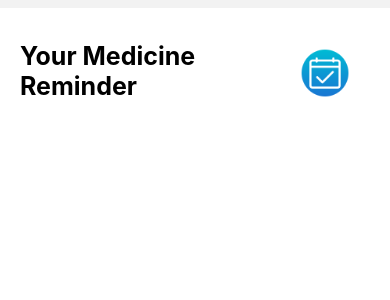
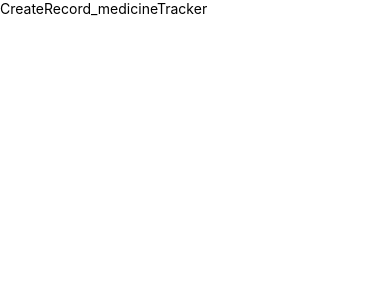
Before and after one commit to sadia-ahmmed/AgeWell-Frontend, a React Native app: screen /Home in a window 390 px wide. Shown: the top 300 px of the page. Built offline with nearby package versions, Linux system fonts and the light colour scheme.

Commit message:
Create record screen added

```diff
--- a/app/AppNavigator.js
+++ b/app/AppNavigator.js
@@ -1,6 +1,7 @@
 import React from 'react';
 import { createStackNavigator } from '@react-navigation/stack';
 import HomePage_MedicineTracker from './screens/homepage/HomePage_MedicineTracker';
+import CreateRecord_medicineTracker from './screens/add_medicine/CreateRecord_medicineTracker';
 const Stack = createStackNavigator();
 
 const AppNavigator = (props) => {
@@ -8,7 +9,8 @@ const AppNavigator = (props) => {
 
         <Stack.Navigator>
             <Stack.Screen name='Your Medicine Reminder' component={HomePage_MedicineTracker} options={{ headerShown: false }} />
-            {/* <Stack.Screen name='Home' component={Home} options={{ headerShown: false }} /> */}
+            <Stack.Screen name='Add a new medicine' component={CreateRecord_medicineTracker} />
+            {/* <Stack.Screen name='Home' component={HomePage_MedicineTracker} options={{ headerShown: false }} /> */}
         </Stack.Navigator>
 
 
--- a/app/screens/add_medicine/CreateRecord_MedicineTracker.js
+++ b/app/screens/add_medicine/CreateRecord_MedicineTracker.js
@@ -0,0 +1,12 @@
+import { StyleSheet, Text, View } from 'react-native'
+import React from 'react'
+
+export default function CreateRecord_medicineTracker() {
+  return (
+    <View>
+      <Text>CreateRecord_medicineTracker</Text>
+    </View>
+  )
+}
+
+const styles = StyleSheet.create({})
--- a/app/screens/homepage/HomePage_MedicineTracker.js
+++ b/app/screens/homepage/HomePage_MedicineTracker.js
@@ -1,23 +1,39 @@
-import { StyleSheet, Text, View, Image, TouchableOpacity } from 'react-native'
+import { StyleSheet, Text, View,Pressable, Image, TouchableOpacity, Modal } from 'react-native'
 import {calenderIcon} from '../../images/calendarIcon.png'
-import React from 'react'
+import React, { useState } from 'react'
+import CreateRecord_medicineTracker from '../add_medicine/CreateRecord_medicineTracker'
 
-export default function HomePage_MedicineTracker() {
-  const moveToAddNewMedicine = () => {
-    return
+export default function HomePage_MedicineTracker(props) {
+  const [modal, showModal] = useState(false)
+  const addNewMedicine = () => {
+    if (modal == false){
+      showModal(true)
+    }else
+      showModal(false)
+return
   }
+//   const [count, setCount] = useState(0);
+//   const onPress = () => setCount(prevCount => prevCount + 1);
   return (
     <View style= {styles.homepageBackground}>
       <View style= {styles.headline}>
         <Text style= {{flex:4, fontSize: 25,fontWeight: 'bold',}}>Your Medicine Reminder</Text>
+
+      <Modal
+      visible={addNewMedicine}
+
+      >
+      <CreateRecord_medicineTracker/>
+      </Modal>
+
         <View style={{flex:1, width: '100%', height:"100%"}}>
-        <TouchableOpacity onPress={() => this.moveToAddNewMedicine()}>
+        <TouchableOpacity onPress={() => props.navigation.navigate('Add a new medicine')}>
           <Image
           style= {styles.icon}
           source={require('../../images/calendarIcon.png')}
           />
-        </TouchableOpacity>
-
+       </TouchableOpacity>
+        {/* onPress = {() => props.navigation.navigate('CreateRecord')} */}
         </View>
       </View>
     </View>
@@ -43,6 +59,41 @@ const styles = StyleSheet.create({
       width: 50,
       height: 90,
       resizeMode: 'contain'
-    }
-
+    },
+    // centered_view: {
+    //   flex: 1,
+    //   justifyContent: 'center',
+    //   alignItems: 'center',
+    //   backgroundColor: '#00000099'
+    // },
+    // warning_modal: {
+    //   width: 320,
+    //   height: 600,
+    //   backgroundColor: '#ffffff',
+    //   borderWidth: 1,
+    //   borderColor: '#000',
+    //   borderRadius: 20,
+    // },
+    // warning_title: {
+    //   height: 50,
+    //   justifyContent: 'center',
+    //   alignItems: 'center',
+    //   backgroundColor: '#ff0',
+    //   borderTopRightRadius: 20,
+    //   borderTopLeftRadius: 20,
+    // },
+    // warning_body: {
+    //   height: 500,
+    //   justifyContent: 'center',
+    //   alignItems: 'center',
+    // },
+    // warning_button:{
+    //   flex:1,
+    //   backgroundColor:'#00ffff',
+    //   height:50,
+    //   justifyContent: 'center',
+    //   alignItems: 'center',
+    //   borderBottomLeftRadius:20,
+    //   borderBottomRightRadius:20,
+    // }
 })
--- a/package.json
+++ b/package.json
@@ -10,12 +10,15 @@
   },
   "dependencies": {
     "@react-native-masked-view/masked-view": "^0.2.9",
+    "@react-navigation/native": "^6.1.7",
     "@react-navigation/stack": "^6.3.17",
     "expo": "~48.0.18",
     "expo-status-bar": "~1.4.4",
     "react": "18.2.0",
     "react-native": "0.71.8",
-    "react-native-gesture-handler": "^2.12.0"
+    "react-native-gesture-handler": "^2.12.0",
+    "react-native-safe-area-context": "^4.6.4",
+    "react-native-screens": "^3.22.1"
   },
   "devDependencies": {
     "@babel/core": "^7.20.0"
```
Also changed, not shown: 1 other file (tests, documents, lock files or other folders).
